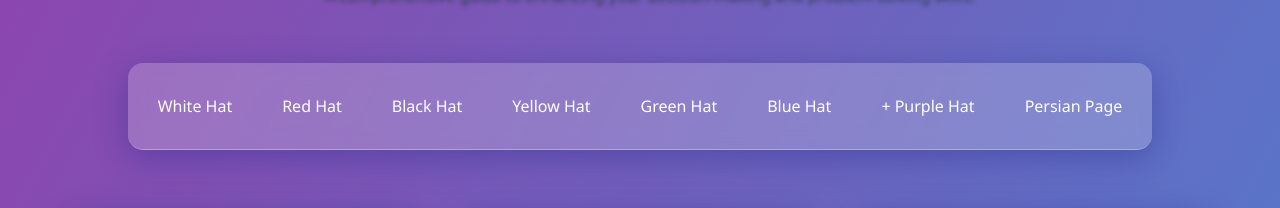
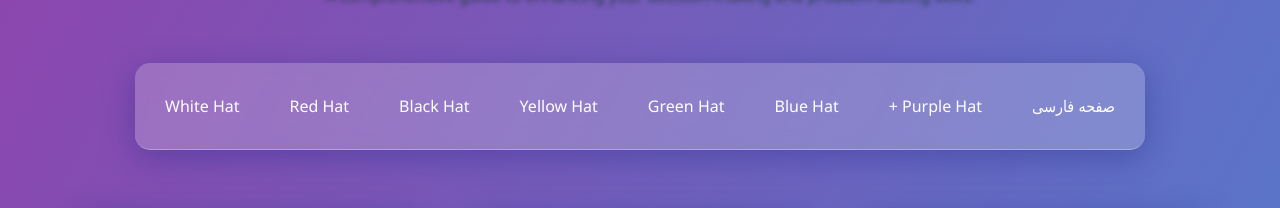
Before and after one commit to Dark-px/6-1-Hats-Of-Think, a website: page index-en.html in a window 1280 px wide. Shown: the part 141-349 px from the top of the page. Drawn offline with Linux system fonts and the light colour scheme.

Commit message:
Update index-en.html

```diff
--- a/index-en.html
+++ b/index-en.html
@@ -22,7 +22,7 @@
     <a href="#green">Green Hat</a>
     <a href="#blue">Blue Hat</a>
     <a href="#purple">+ Purple Hat</a>
-    <a href="index.html">Persian Page</a>
+    <a href="index.html">صفحه فارسی</a>
 </nav>
 
 <main>
```
